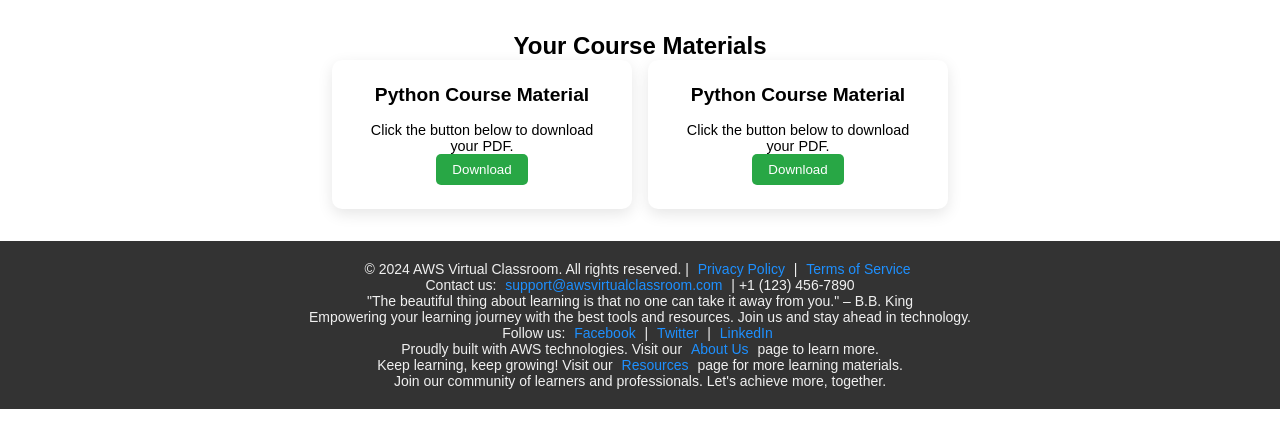
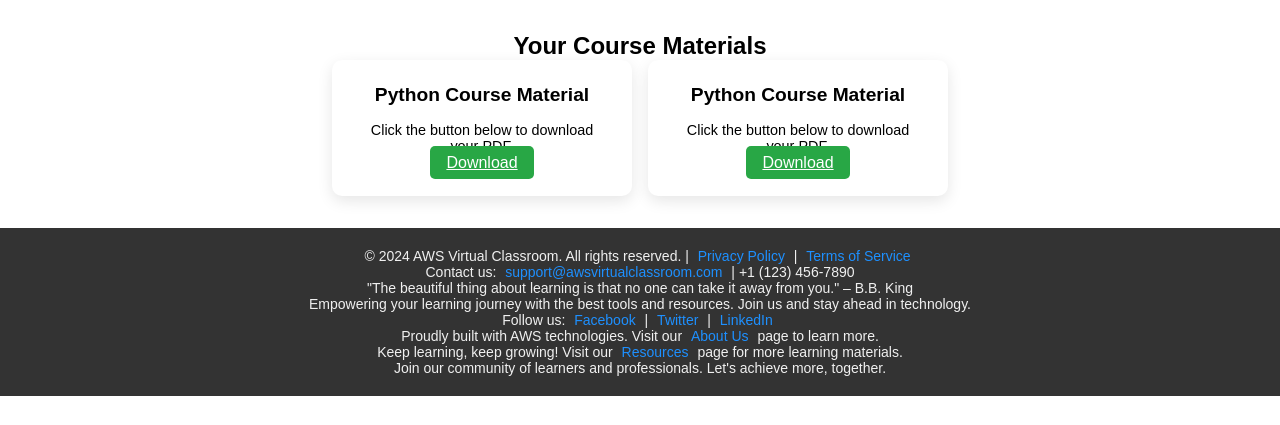
Before and after one commit to Gopika-s-34/Aws_project, a Flask app: page /dashboard in a window 1280 px wide. Shown: the part 101-526 px from the top of the page. Run offline with Flask 3, Linux system fonts and the light colour scheme.

Commit message:
Initial commit

```diff
--- a/templates/dashboard.html
+++ b/templates/dashboard.html
@@ -27,12 +27,12 @@
                 <div class="card">
                     <h3>Python Course Material</h3>
                     <p>Click the button below to download your PDF.</p>
-                    <button class="btn-download">Download</button>
+                    <a href="{{ course_urls[0] }}" class="btn-download" target="_blank">Download</a>
                 </div>
                 <div class="card">
                     <h3>Python Course Material</h3>
                     <p>Click the button below to download your PDF.</p>
-                    <button class="btn-download">Download</button>
+                    <a href="{{ course_urls[1] }}" class="btn-download" target="_blank">Download</a>
                 </div>
             </div>
         </section>
```
